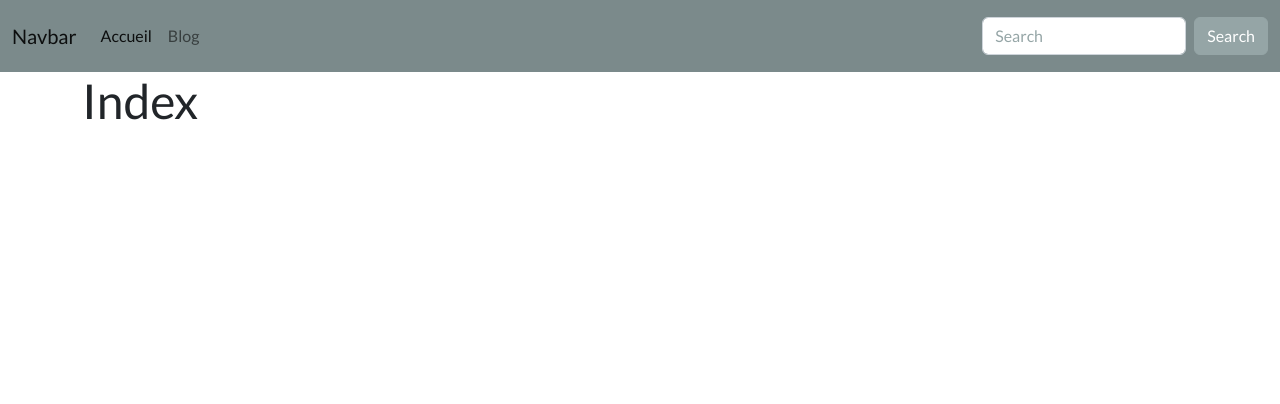
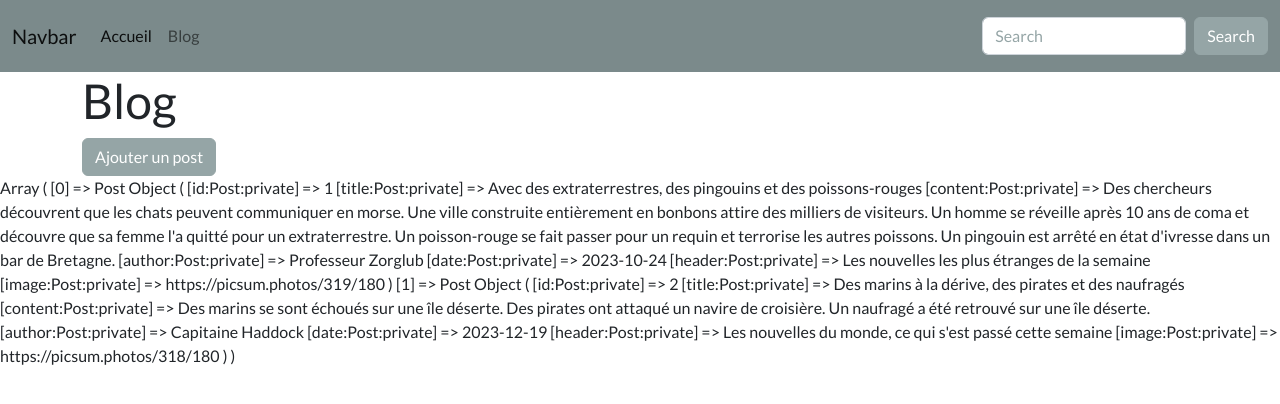
Before and after one commit to aurelienbois/blog, a PHP site: page /index.php?action=blog in a window 1280 px wide. Shown: the top 404 px of the page. Run offline with PHP 8.4, Linux system fonts and the light colour scheme; data comes from the database, SQL or seed files in the repository.

Commit message:
Create BlogController

```diff
--- /dev/null
+++ b/controllers/Blog.controller.php
@@ -0,0 +1,17 @@
+<?php
+require_once('models/PostManager.class.php');
+class BlogController
+{
+    private $postManager; // permet d'accéder aux méthodes de la classe PostManager
+    public function __construct()
+    {
+        $this->postManager = new PostManager();
+        $this->postManager->getPostsFromDb();
+    }
+    public function displayPosts()
+    {
+        $posts = $this->postManager->getPosts(); // on récupère les posts depuis la base de données
+        print_r($posts);
+        require_once('views/blog.views.php');
+    }
+}
--- a/index.php
+++ b/index.php
@@ -1,7 +1,25 @@
-<?php ob_start(); // start c'est comme une banane dans le pot d'échappement de PHP
-?>
-<h1>Index</h1>
 <?php
-$title = 'Accueil - site de YY';
-$content = ob_get_clean(); // clean c'est comme retirer la banane du pot d'échappement
-require_once 'template.php';
+
+// activer les messages d'erreur
+ini_set('display_errors', 1); // utile pour les développeurs
+ini_set('display_startup_errors', 1); // utile pour les développeurs
+error_reporting(E_ALL);
+
+
+switch (@$_GET['action']) {
+    case 'accueil':
+        require_once 'views/accueil.views.php';
+        break;
+    case 'blog':
+        require_once 'controllers/Blog.controller.php';
+        $blogController = new BlogController();
+        require_once 'views/blog.views.php';
+        $blogController->displayPosts();
+        break;
+    case 'contact':
+        require_once 'views/contact.views.php';
+        break;
+    default:
+        require_once 'views/accueil.views.php'; // page par défaut
+        break;
+}
--- a/models/PostManager.class.php
+++ b/models/PostManager.class.php
@@ -1,5 +1,6 @@
 <?php
 require_once('models/Model.class.php');
+require_once('models/Post.class.php');
 class PostManager extends Model { // le extends ajoute les propriétés et méthodes de Model à PostManager soit $pdo, setBdd() et getBdd(). C'est l'héritage.
     private $posts = [];
     public function getPosts() { return $this->posts; }
--- a/blog.php
+++ b/views/blog.views.php
@@ -1,18 +1,11 @@
 <?php
-// activer les messages d'erreur
-ini_set('display_errors', 1); // utile pour les développeurs
-ini_set('display_startup_errors', 1); // utile pour les développeurs
-error_reporting(E_ALL);
+
 require_once ('models/Post.class.php');
-require_once ('models/PostManager.class.php');
-
-$postManager = new PostManager();
-$postManager->getPostsFromDb(); // on récupère les posts depuis la base de données
 
 ob_start(); // start c'est comme une banane dans le pot d'échappement de PHP
 ?>
 <h1>Blog</h1>
-<?php foreach ($postManager->getPosts() as $p) { ?>
+<?php if (!empty($post)) foreach ($posts as $p) { ?>
 <div class="card mb-3">
     <a href="#" class="post text-body text-decoration-none">
         <h3 class="card-header"><?= $p->getHeader() ?></h3>
```
